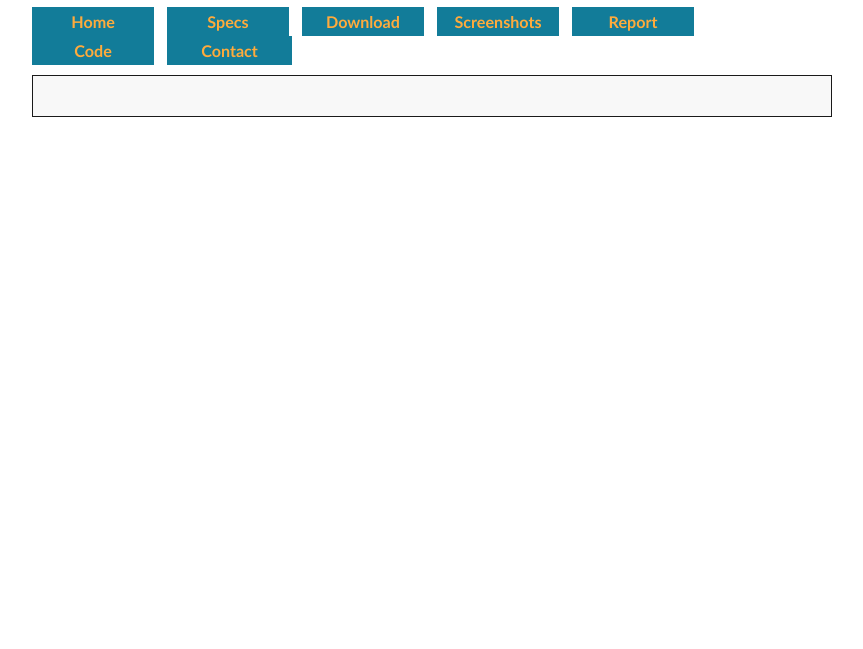
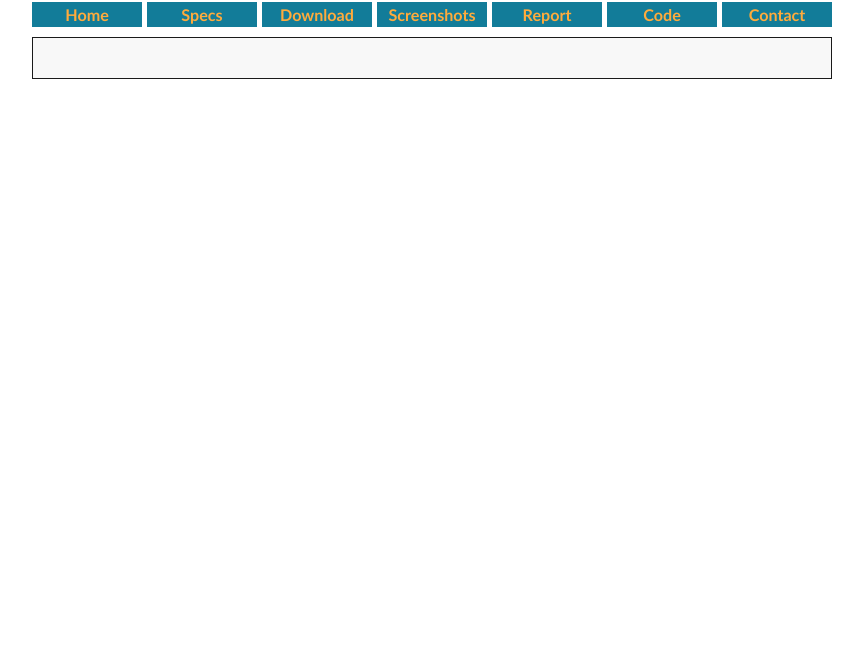
Before and after one commit to OpenPrinting/splix, a plain HTML site: page _includes/header.html in a window 1280 px wide. Shown: the part 151-800 px from the top of the page, without its empty margins (208-1071 px from the left). Drawn offline with Linux system fonts and the light colour scheme; files that its build step writes are made by us from their sources.

Commit message:
style.css: Adjusted main menu for 7 items

```diff
--- a/style.css
+++ b/style.css
@@ -89,8 +89,8 @@ body {
  */
 #menu {
     margin: 0px;
-    margin-top: 10px;
-    margin-bottom: 10px;
+    margin-top: 5px;
+    margin-bottom: 5px;
     padding: 0px;
     text-align: center;
 }
@@ -109,10 +109,10 @@ body {
 }
 
 #menu li {
-    padding: 5px 0px 5px 0px;
+    padding: 3px 0px 3px 0px;
     margin: 0px;
-    margin-right: 13px;
-    width: 122px;
+    margin-right: 5px;
+    width: 110px;
     background: #127C99;
     float: left;
 }
@@ -122,7 +122,7 @@ body {
 }
 
 #menu li.last {
-    width: 125px;
+    width: 110px;
     margin: 0px;
 }
 
```
